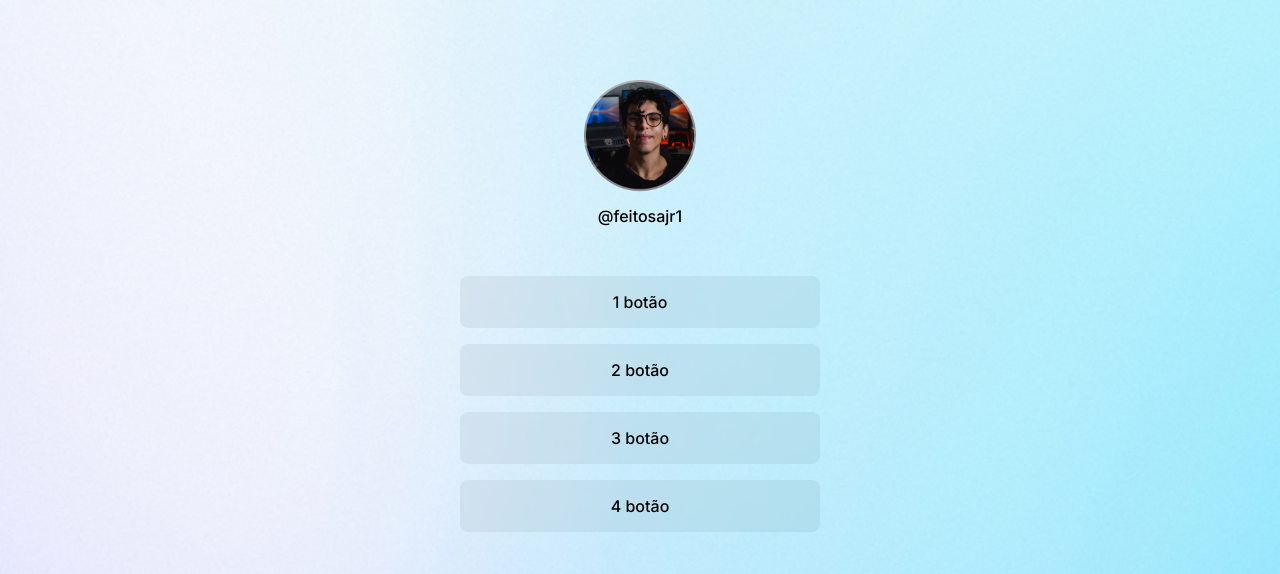
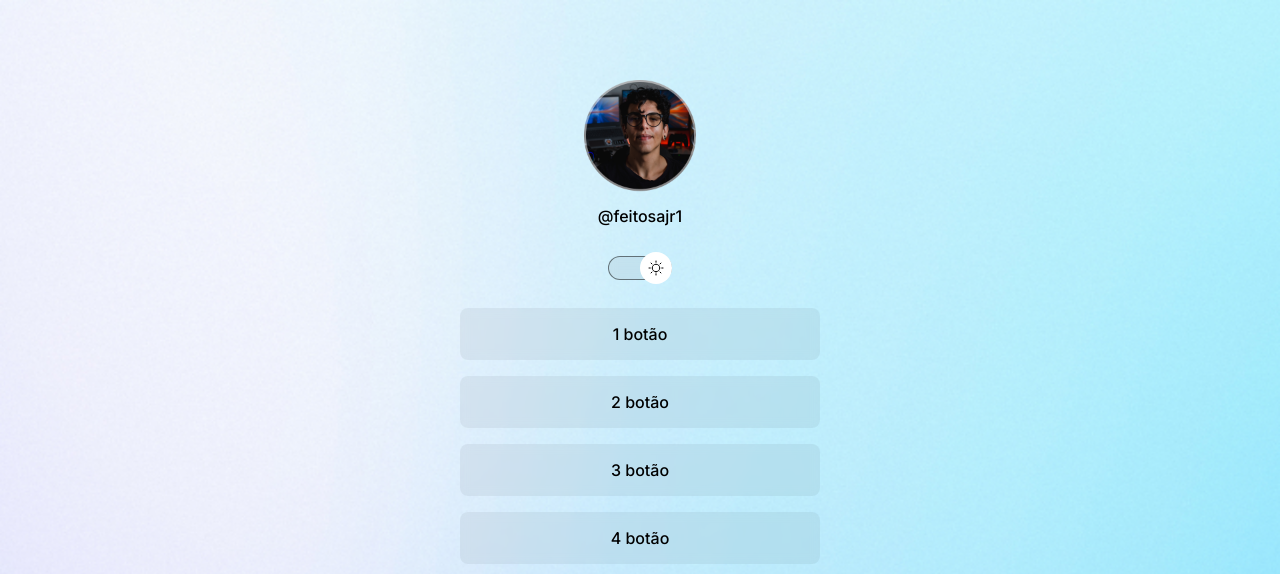
Before and after one commit to feitosajr1/discoverRocketseetProject, a plain HTML site: page index.html in a window 1280 px wide. Shown: the top 574 px of the page. Drawn offline with nearby package versions, Linux system fonts and the light colour scheme.

Commit message:
Add switch button

```diff
--- a/index.html
+++ b/index.html
@@ -17,6 +17,11 @@
       <div id="profile">
         <img src="./assets/Avatar.png" alt="imagem" />
         <p>@feitosajr1</p>
+      </div>
+
+      <div id="switch">
+        <button></button>
+        <span></span>
       </div>
 
       <ul>
--- a/style.css
+++ b/style.css
@@ -8,18 +8,20 @@
   --text-color: white;
   --bg-url: url(./assets/bg-dark-mobile.jpg);
   --surface-color: rgba(255, 255, 255, 0.1);
-  --surface-color-hover:rgba(255, 255, 255, 0.05);
-  --highlight-color:rgba(255, 255, 255, 0.05);
-
+  --surface-color-hover: rgba(255, 255, 255, 0.05);
+  --highlight-color: rgba(255, 255, 255, 0.05);
+  --stroke-color: rgba(255, 255, 255, 0.5);
+  --toggle-handle: url(./assets/monn-stars.svg);
 }
 
 .light {
   --text-color: black;
   --bg-url: url(./assets/bg-light-mobile.jpg);
   --surface-color: rgba(0, 0, 0, 0.05);
-  --surface-color-hover:rgba(0, 0, 0, 0.1);
-  --highlight-color:rgba(0, 0, 0, 0.1);
-
+  --surface-color-hover: rgba(0, 0, 0, 0.1);
+  --highlight-color: rgba(0, 0, 0, 0.1);
+  --stroke-color: rgba(0, 0, 0, 0.5);
+  --toggle-handle: url(./assets/sun.svg);
 }
 
 body {
@@ -63,7 +65,45 @@
   /*border: 1px solid blue;*/
 }
 
+/* switch*/
+
+#switch {
+  position: relative;
+  width:64px;
+  margin: 4px auto;
+}
+
+#switch button {
+  width: 32px;
+  height: 32px;
+  background: white var(--toggle-handle) no-repeat center;
+  border: 0;
+  border-radius: 9999px;
+  position: absolute;
+  top:50%;
+  left:0;
+  z-index:1;
+  transform: translateY(-50%);
+}
+
+.light #switch button {
+  right:0;
+  left:initial;
+}
+
+#switch span {
+  display:block;
+  width: 64px;
+  height: 24px;
+  background: var(--surface-color);
+  border: 1px solid var(--stroke-color);
+  backdrop-filter: blur(4px);
+  -webkit-backdrop-filter: blur(4px);
+  border-radius: 9999px;
+}
+
 /* links */
+
 ul {
   list-style: none;
   display: flex;
@@ -93,6 +133,7 @@
 }
 
 /*Redes sociais*/
+
 #social-links {
   display: flex;
   justify-content: center;
```
Also changed, not shown: assets/monn-stars.svg (added), assets/sun.svg (added).
